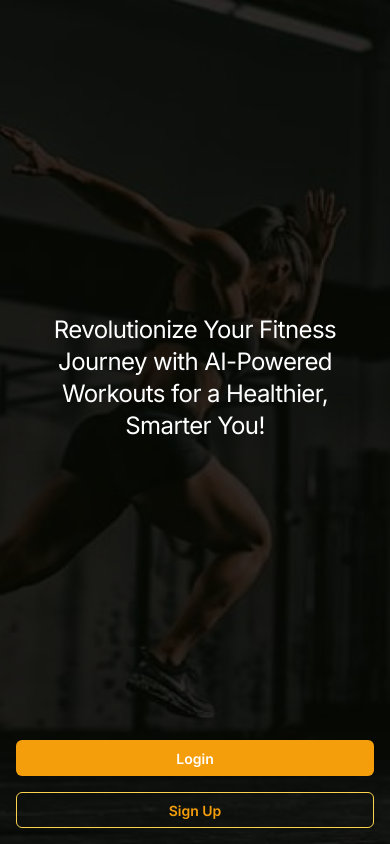
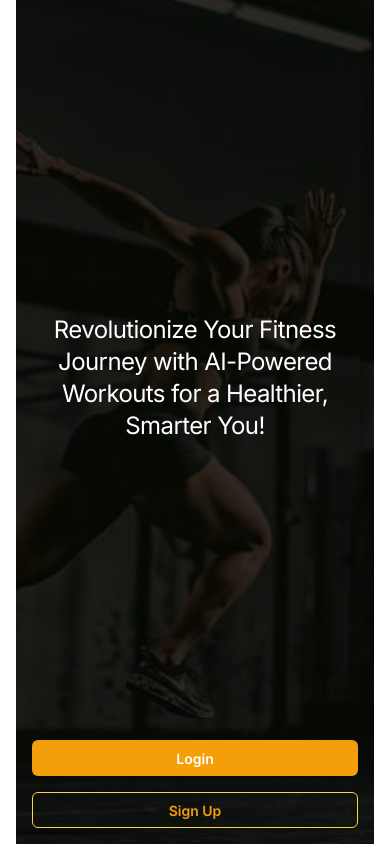
Before and after one commit to Jesse989/smartsweat, a Next.js app: page / in a window 390 px wide. Built offline with nearby package versions, Linux system fonts and the light colour scheme.

Commit message:
fix(app): put app in container to limit size to mobile

```diff
--- a/app/layout.tsx
+++ b/app/layout.tsx
@@ -1,4 +1,4 @@
-import { Box } from '@mui/joy';
+import { Box, Container } from '@mui/joy';
 import './globals.css';
 import ThemeRegistry from './theme-registry';
 
@@ -21,6 +21,11 @@ export default function RootLayout({
   return (
     <html lang="en">
       <body>
+        <Container
+          maxWidth="xs"
+          sx={{
+            height: '100%',
+          }}>
           <Box
             sx={{
               display: 'flex',
@@ -30,6 +35,7 @@ export default function RootLayout({
             }}>
             <ThemeRegistry options={{ key: 'joy' }}>{children}</ThemeRegistry>
           </Box>
+        </Container>
       </body>
     </html>
   );
```
Lines whose indentation alone changed are shown as unchanged.
